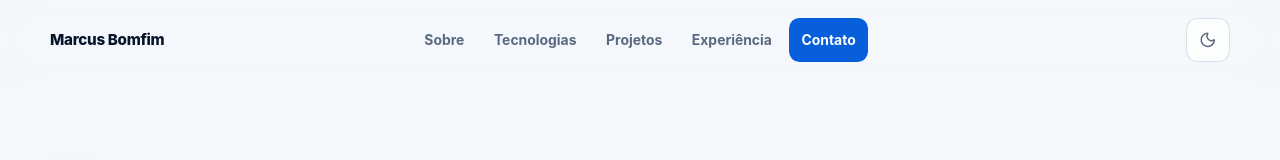
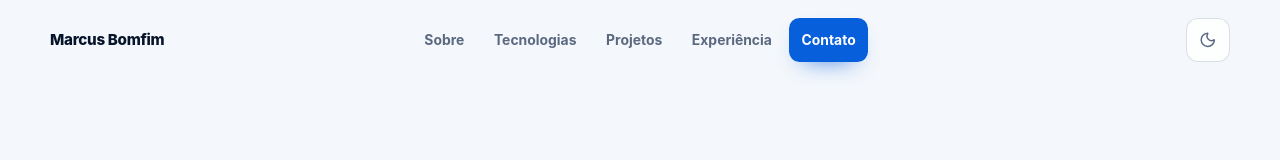
Before and after one commit to MarcusBomfim/Portfolio, a React (Vite) app: page / in a window 1280 px wide. Shown: the top 160 px of the page. Built offline with nearby package versions, Linux system fonts and the light colour scheme.

Commit message:
style: adiciona animacao ao item ativo da navegacao

```diff
--- a/src/styles/layout.css
+++ b/src/styles/layout.css
@@ -60,7 +60,9 @@
   text-decoration: none;
   transition:
     color 160ms ease,
-    background-color 160ms ease;
+    background-color 160ms ease,
+    box-shadow 160ms ease,
+    transform 160ms ease;
 }
 
 .navigation-list a:hover {
@@ -71,11 +73,14 @@
 .navigation-list .navigation-active {
   color: #ffffff;
   background: var(--color-primary);
+  box-shadow: 0 10px 24px -14px var(--color-primary);
 }
 
 .navigation-list .navigation-active:hover {
   color: #ffffff;
   background: var(--color-primary-strong);
+  box-shadow: 0 14px 28px -12px var(--color-primary);
+  transform: translateY(-2px) scale(1.04);
 }
 
 .header-controls {
```
